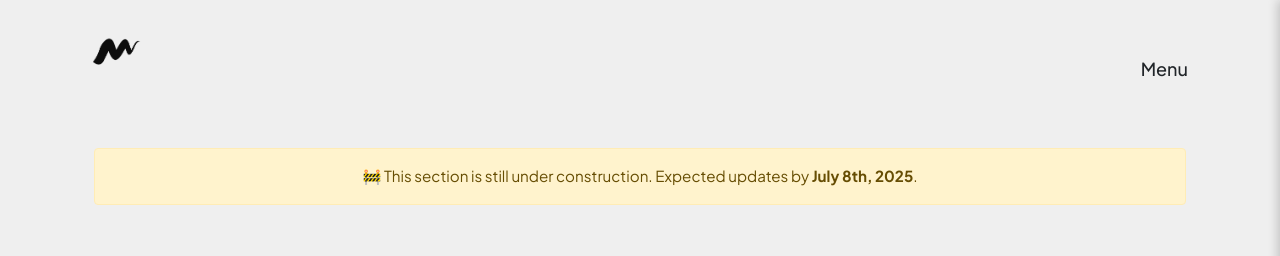
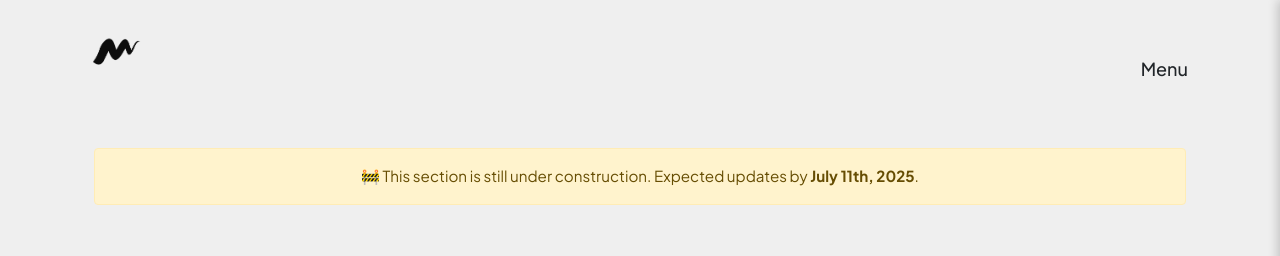
Before and after one commit to wright133/portfolio, a React (Vite) app: page /creative-coding/dev in a window 1280 px wide. Shown: the top 256 px of the page. Built offline with nearby package versions, Linux system fonts and the light colour scheme.

Commit message:
push a little

```diff
--- a/src/components/CreativeCoding.jsx
+++ b/src/components/CreativeCoding.jsx
@@ -15,7 +15,7 @@ export default function CreativeCoding () {
             <div className="container mt-5">
                 <div className="alert alert-warning text-center" role="alert">
                     🚧 This page is still under construction. <b>Feel free to look around</b> but some links or sections may not be fully functional yet.
-                    Expected full update by <strong>July 8th, 2025</strong>.
+                    Expected full update by <strong>July 11th, 2025</strong>.
                 </div>
             </div>
 
--- a/src/components/creative-coding/DevHome.jsx
+++ b/src/components/creative-coding/DevHome.jsx
@@ -14,7 +14,7 @@ export default function DevHome() {
 
       <div className="container mt-5">
         <div className="alert alert-warning text-center" role="alert">
-          🚧 This section is still under construction. Expected updates by <strong>July 8th, 2025</strong>.
+          🚧 This section is still under construction. Expected updates by <strong>July 11th, 2025</strong>.
         </div>
       </div>
 
--- a/src/components/creative-coding/Experiments.jsx
+++ b/src/components/creative-coding/Experiments.jsx
@@ -44,7 +44,7 @@ export default function Experiments() {
       <div className="container mt-5">
           <div className="alert alert-warning text-center" role="alert">
               🚧 This page is still under construction. Some links or sections may not be fully functional yet.<br />
-              Expected full update by <strong>July 8th, 2025</strong>.
+              Expected full update by <strong>July 11th, 2025</strong>.
           </div>
       </div>
 
```
